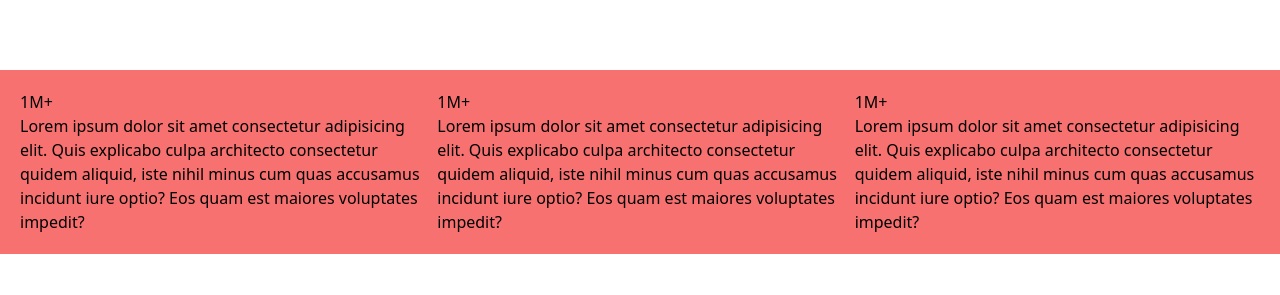
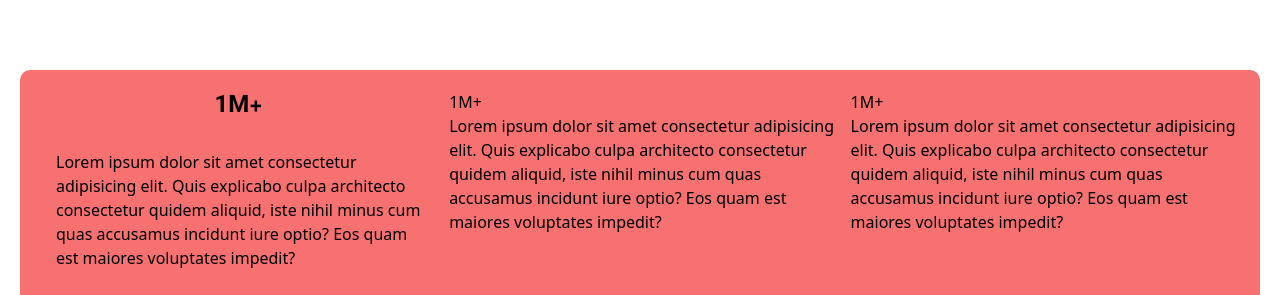
Before and after one commit to Habibsultani/Eduzone, a Vue app: page /home in a window 1280 px wide. Shown: the part 730-1025 px from the top of the page. Before the commit the page ends 984 px from the top, so only its background shows below. Built offline with nearby package versions, Linux system fonts and the light colour scheme; a web font is replaced by a local one.

Commit message:
new styles

```diff
--- a/src/components/MainPage.vue
+++ b/src/components/MainPage.vue
@@ -4,7 +4,7 @@
 
     <!-- this the new testing ui for big screen in the hero section and the main page -->
 
-    <section class="md:max-w-[1280px] mx-auto hidden md:block">
+    <section class="md:max-w-[1280px] mx-auto hidden md:block px-5">
       <!-- The hero section  -->
       <div id="hero-section" class="h-screen">
         <header class="container max-w-[1280px] mx-auto px-5 fixed">
@@ -64,11 +64,13 @@
         </div>
       </div>
       <!-- The testemonials part -->
-      <div id="testemonials" class="bg-red-400 p-5">
+      <div id="testemonials" class="bg-red-400 p-5 rounded-[10px]">
         <div class="flex gap-3">
           <div>
-            <h1>1M+</h1>
-            <p>
+            <h1 class="text-center text-2xl font-bold font-vazirmtn mb-3">
+              1M+
+            </h1>
+            <p class="text-md p-4 flex-wrap">
               Lorem ipsum dolor sit amet consectetur adipisicing elit. Quis
               explicabo culpa architecto consectetur quidem aliquid, iste nihil
               minus cum quas accusamus incidunt iure optio? Eos quam est maiores
```
